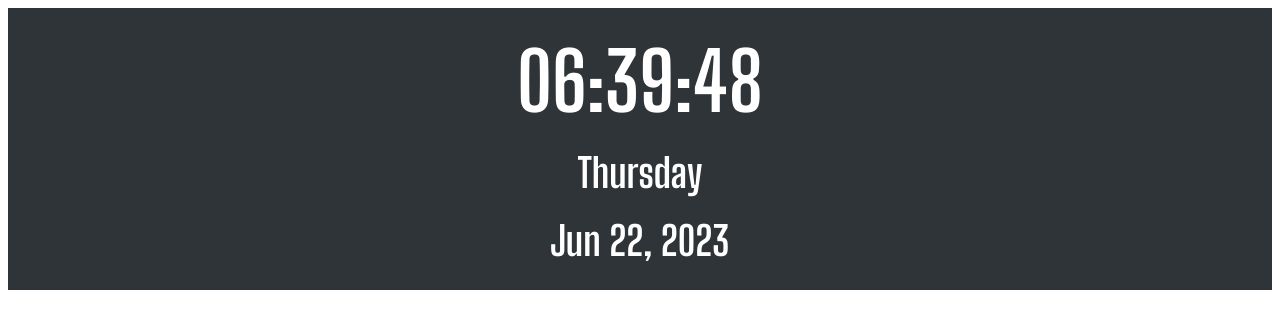
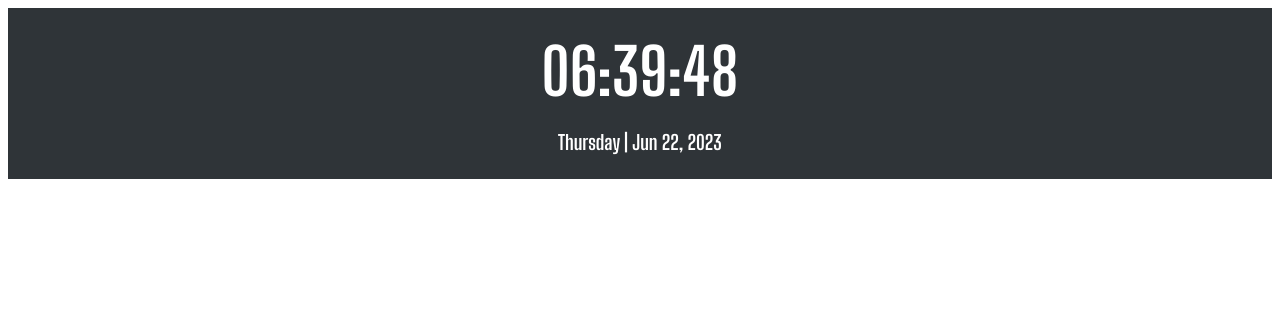
Before and after one commit to biancashiromoto/react-clock, a React (Vite) app in the folder clock/: page / in a window 1280 px wide. Shown: the top 328 px of the page. Built offline with nearby package versions, Linux system fonts and the light colour scheme.

Commit message:
Change font sizes

```diff
--- a/clock/src/App.css
+++ b/clock/src/App.css
@@ -8,8 +8,8 @@
   display: flex;
   font: 700 2.5rem 'Big Shoulders Display', cursive;
   justify-content: center;
-  /* max-height: 150px; */
-  min-width: fit-content;
+  max-height: 200px;
+  min-width: 330px;
   padding: 25px;
   width: 100%;
 }
@@ -18,6 +18,7 @@
   align-items: center;
   display: flex;
   flex-direction: column;
+  font-size: 2rem;
   gap: 20px;
   justify-content: center;
 }
@@ -25,3 +26,7 @@
 .clock-date--container h1, .clock-date--container p {
   margin: 0;
 }
+
+.clock-date--container p {
+  font-size: 1.25rem;
+}
--- a/clock/src/components/Clock/Clock.jsx
+++ b/clock/src/components/Clock/Clock.jsx
@@ -16,13 +16,11 @@ function Clock() {
 
   const formatTime = (date) => {
     const formattedTime = format(date, 'hh:mm:ss');
-    const weekDay = format(date, 'eeee');
-    const currDate = format(date, 'MMM d, yyyy')
+    const weekDay = format(date, 'eeee | MMM d, yyyy');
     return (
       <div className='clock-date--container'>
         <h1>{formattedTime}</h1>
         <p>{weekDay}</p>
-        <p>{currDate}</p>
       </div>
     )
   }
```
